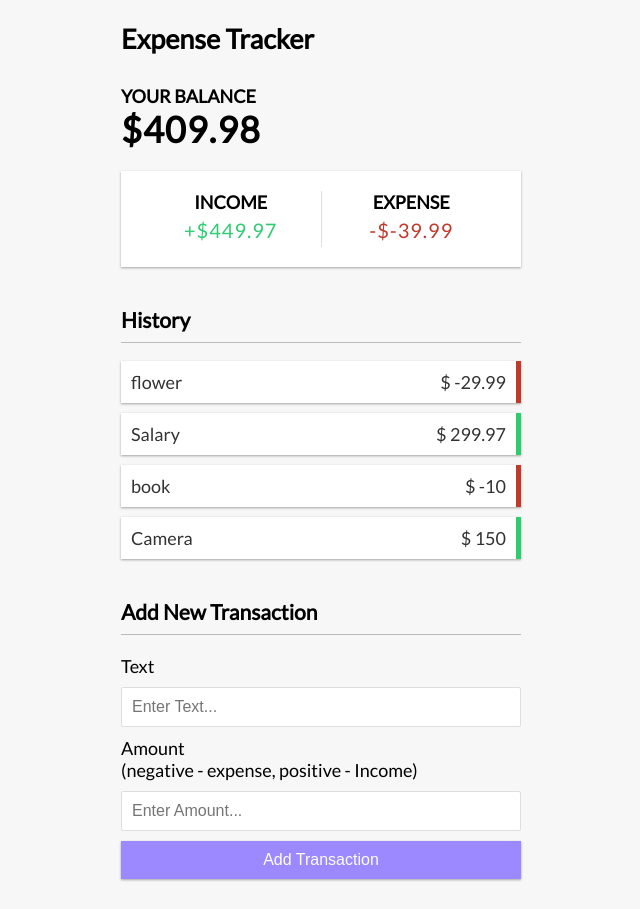
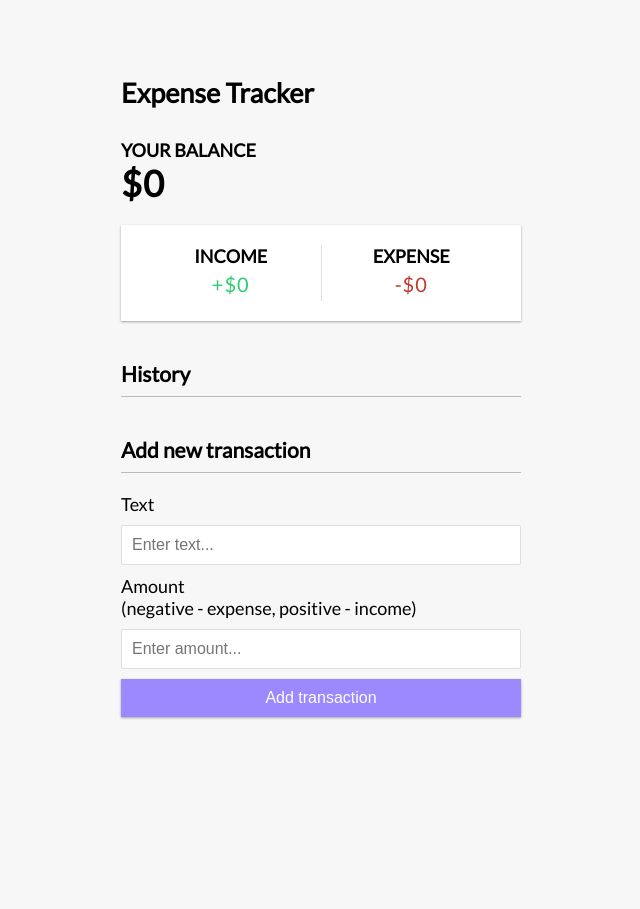
Before and after one commit to Daniel-Jackson23/Expense-Tracker, a Vue app: page / in a window 1280 px wide. Shown: the whole page, without its empty margins (319-959 px from the left). After the commit the page ends 800 px from the top, so only its background shows below. Built offline with nearby package versions, Linux system fonts and the light colour scheme.

Commit message:
final commit completed proejct

```diff
--- a/src/App.vue
+++ b/src/App.vue
@@ -1,68 +1,93 @@
 <template>
   <Header />
-
   <div class="container">
-    <Balance :total="+total" />
-
-    <IncomeExpense :income="+income" :expenses="+expenses" />
-    <TransactionList :transactions="transactions" />
+    <Balance :total="total" />
+    <IncomeExpenses :income="+income" :expenses="+expenses" />
+    <TransactionList
+      :transactions="transactions"
+      @transactionDeleted="handleTransactionDeleted"
+    />
     <AddTransaction @transactionSubmitted="handleTransactionSubmitted" />
   </div>
 </template>
 
 <script setup>
-import Header from "./components/Header.vue";
-import Balance from "./components/Balance.vue";
-import IncomeExpense from "./components/IncomeExpense.vue";
-import TransactionList from "./components/TransactionList.vue";
-import AddTransaction from "./components/AddTransaction.vue";
+import Header from './components/Header.vue';
+import Balance from './components/Balance.vue';
+import IncomeExpenses from './components/IncomeExpense.vue'
+import TransactionList from './components/TransactionList.vue';
+import AddTransaction from './components/AddTransaction.vue';
 
-import { ref, computed } from "vue";
+import { ref, computed, onMounted } from 'vue';
 
-const transactions = ref([
-  { id: 1, Text: "flower", amount: -29.99 },
-  { id: 2, Text: "Salary", amount: 299.97 },
-  { id: 3, Text: "book", amount: -10 },
-  { id: 4, Text: "Camera", amount: 150 },
-]);
-//Get total
+import { useToast } from 'vue-toastification';
+
+const toast = useToast();
+
+const transactions = ref([]);
+
+onMounted(() => {
+  const savedTransactions = JSON.parse(localStorage.getItem('transactions'));
+
+  if (savedTransactions) {
+    transactions.value = savedTransactions;
+  }
+});
+
+// Get total
 const total = computed(() => {
   return transactions.value.reduce((acc, transaction) => {
     return acc + transaction.amount;
   }, 0);
 });
 
-//Get income
+// Get income
 const income = computed(() => {
   return transactions.value
     .filter((transaction) => transaction.amount > 0)
-    .reduce((acc, transaction) => {
-      return acc + transaction.amount;
-    }, 0)
+    .reduce((acc, transaction) => acc + transaction.amount, 0)
     .toFixed(2);
 });
 
-//Get expense
+// Get expenses
 const expenses = computed(() => {
   return transactions.value
     .filter((transaction) => transaction.amount < 0)
-    .reduce((acc, transaction) => {
-      return acc + transaction.amount;
-    }, 0)
+    .reduce((acc, transaction) => acc + transaction.amount, 0)
     .toFixed(2);
 });
 
-//Add transaction
+// Submit transaction
 const handleTransactionSubmitted = (transactionData) => {
   transactions.value.push({
     id: generateUniqueId(),
     text: transactionData.text,
     amount: transactionData.amount,
   });
+
+  saveTransactionsToLocalStorage();
+
+  toast.success('Transaction added.');
 };
 
-//generate id
+// Generate unique ID
 const generateUniqueId = () => {
-  return Math.floor(Math.random() * 100000);
+  return Math.floor(Math.random() * 1000000);
+};
+
+// Delete transaction
+const handleTransactionDeleted = (id) => {
+  transactions.value = transactions.value.filter(
+    (transaction) => transaction.id !== id
+  );
+
+  saveTransactionsToLocalStorage();
+
+  toast.success('Transaction deleted.');
+};
+
+// Save transactions to local storage
+const saveTransactionsToLocalStorage = () => {
+  localStorage.setItem('transactions', JSON.stringify(transactions.value));
 };
 </script>
--- a/src/components/AddTransaction.vue
+++ b/src/components/AddTransaction.vue
@@ -1,41 +1,42 @@
 <template>
-  <h3>Add New Transaction</h3>
+  <h3>Add new transaction</h3>
   <form id="form" @submit.prevent="onSubmit">
     <div class="form-control">
       <label for="text">Text</label>
-      <input type="text" id="text" v-model="text" placeholder="Enter Text..." />
+      <input type="text" id="text" placeholder="Enter text..." v-model="text" />
     </div>
     <div class="form-control">
-      <label for="amount">
-        Amount <br />
-        (negative - expense, positive - Income)
-      </label>
+      <label for="amount"
+        >Amount <br />
+        (negative - expense, positive - income)</label
+      >
       <input
         type="text"
         id="amount"
+        placeholder="Enter amount..."
         v-model="amount"
-        placeholder="Enter Amount..."
       />
     </div>
-    <button class="btn">Add Transaction</button>
+    <button class="btn">Add transaction</button>
   </form>
 </template>
 
 <script setup>
-import { ref } from "vue";
-import { useToast } from "vue-toastification";
-import { parse } from "vue/compiler-sfc";
+import { useToast } from 'vue-toastification';
+import { ref } from 'vue';
 
-const text = ref("");
-const amount = ref("");
+const text = ref('');
+const amount = ref('');
 
-const emit = defineEmits(["transactionSubmitted"]);
+// Get toast interface
+const toast = useToast();
 
-const toast = useToast();
+const emit = defineEmits(['transactionSubmitted']);
 
 const onSubmit = () => {
   if (!text.value || !amount.value) {
-    toast.error("Both fields must be filled");
+    // Display a toast error message if either field is empty
+    toast.error('Both fields must be filled.');
     return;
   }
 
@@ -44,9 +45,10 @@ const onSubmit = () => {
     amount: parseFloat(amount.value),
   };
 
-  emit("transactionSubmitted", transactionData);
+  emit('transactionSubmitted', transactionData);
 
-  text.value = "";
-  amount.value = "";
+  // Clear form fields
+  text.value = '';
+  amount.value = '';
 };
 </script>
--- a/src/components/TransactionList.vue
+++ b/src/components/TransactionList.vue
@@ -1,5 +1,4 @@
 <template>
-  <div>
   <h3>History</h3>
   <ul id="list" class="list">
     <li
@@ -7,18 +6,28 @@
       :key="transaction.id"
       :class="transaction.amount < 0 ? 'minus' : 'plus'"
     >
-        {{ transaction.Text }} <span>$ {{ transaction.amount }}</span
-        ><button class="delete-btn">x</button>
+      {{ transaction.text }} <span>${{ transactions.amount }}</span>
+      <button
+        class="delete-btn"
+        @click="deleteTransaction(transaction.id)"
+      ></button>
     </li>
   </ul>
-  </div>
 </template>
 
 <script setup>
+import { defineProps } from "vue";
+
 const props = defineProps({
   transactions: {
     type: Array,
     required: true,
   },
 });
+
+const emit = defineEmits(["transactionDeleted"]);
+
+const deleteTransaction = (id) => {
+  emit("transactionDeleted", id);
+};
 </script>
```
Lines whose indentation alone changed are shown as unchanged.
